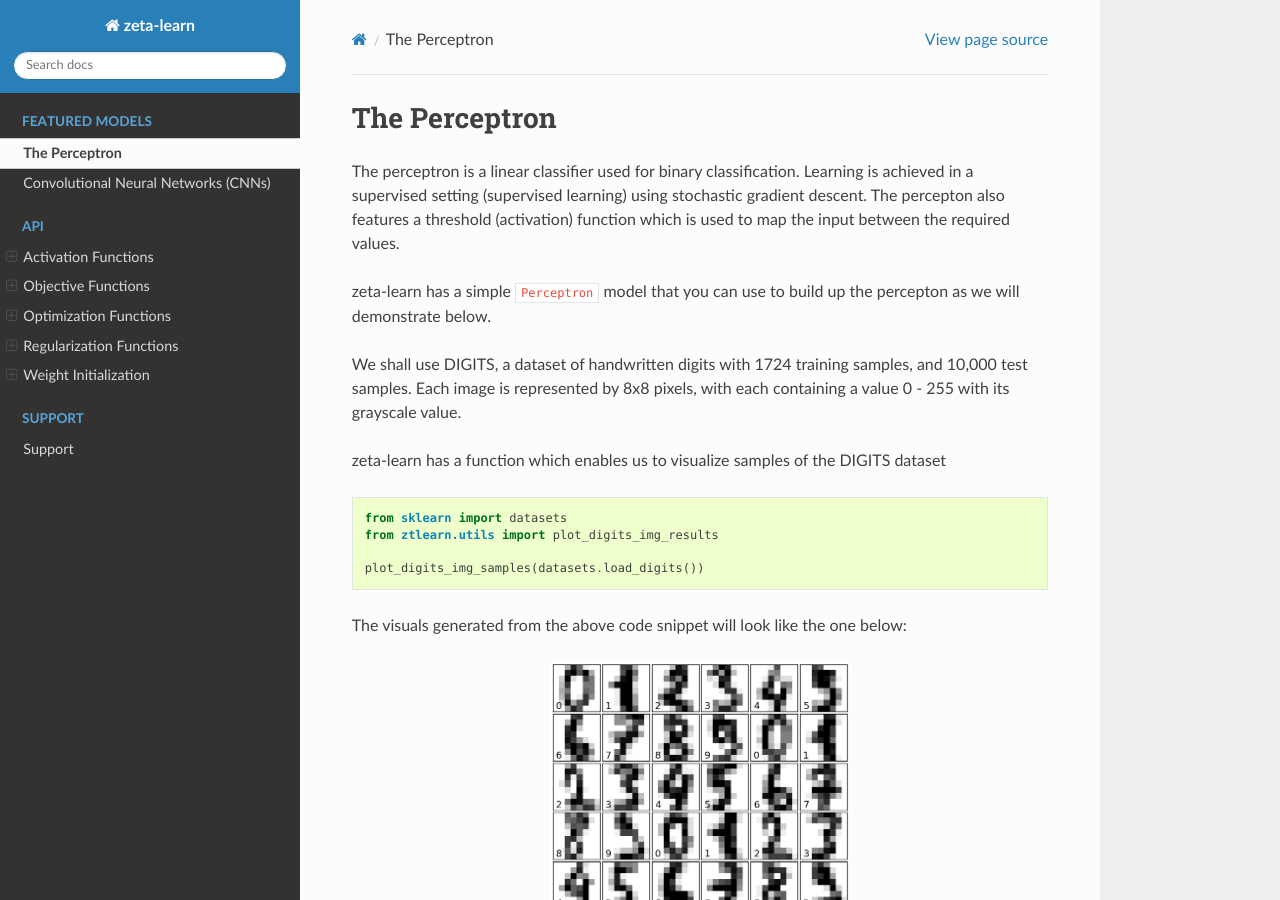
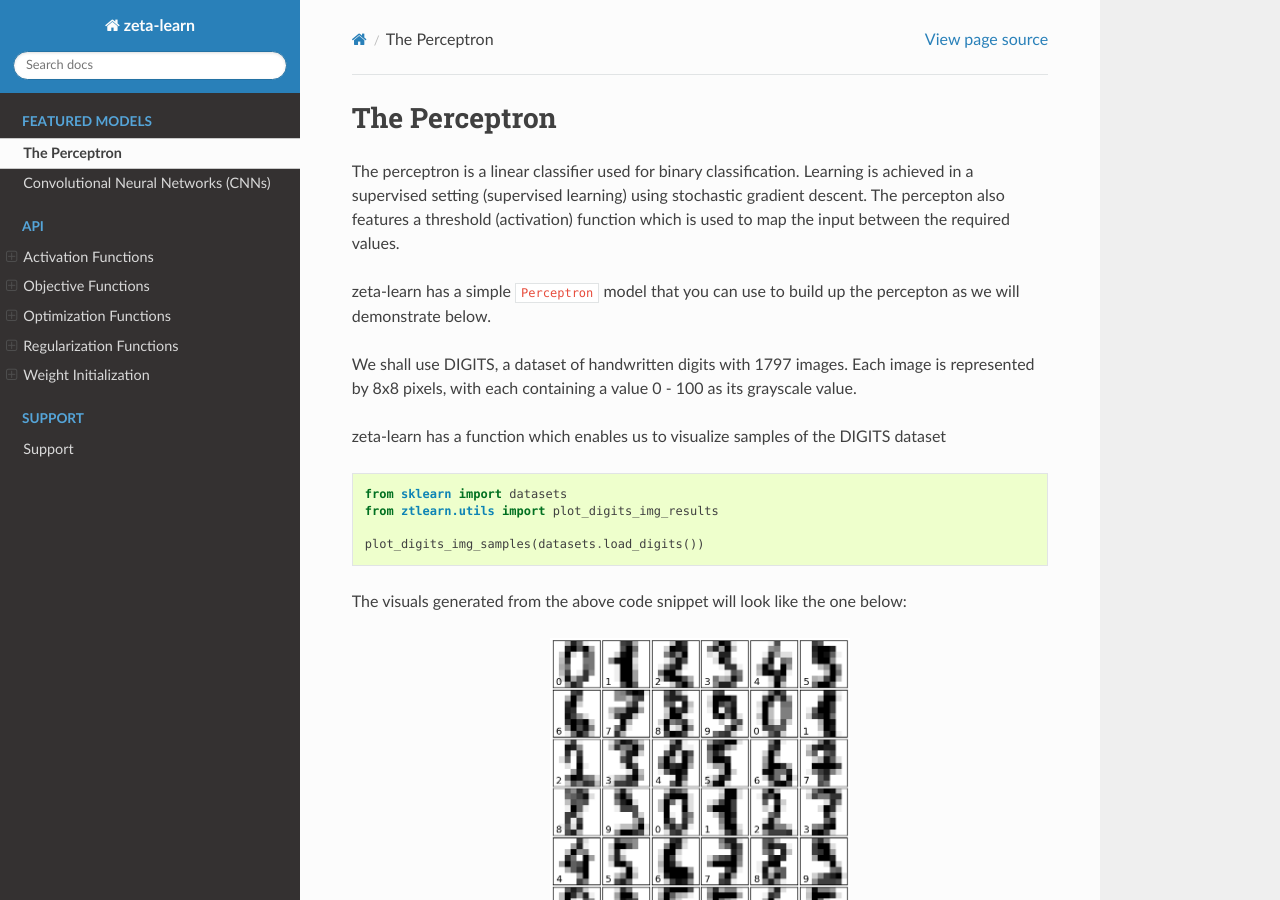
Before and after one commit to jefkine/zeta-learn, a Sphinx documentation site: the page built from docs/writeups/tutorials/perceptron.rst, in a window 1280 px wide and 900 px high. Built offline with Sphinx 7.4.7 and the Read the Docs theme 2.0.0, drawn with Linux system fonts in a browser that asks for light colours.

Commit message:
updated docs

```diff
--- a/docs/writeups/tutorials/cnn.rst
+++ b/docs/writeups/tutorials/cnn.rst
@@ -9,9 +9,9 @@
 zeta-learn utilizes the ``Sequential`` model api to help you build up a convolutional
 neural network with ease as we will demonstrate below.
 
-We shall use DIGITS, a dataset of handwritten digits with 1724 training samples,
-and 10,000 test samples. Each image is represented by 8x8 pixels, with each
-containing a value 0 - 255 with its grayscale value.
+We shall use DIGITS, a dataset of handwritten digits with 1797 images. Each image
+is represented by 8x8 pixels, with each containing a value 0 - 100 as its
+grayscale value.
 
 zeta-learn has a function which enables us to visualize samples of the DIGITS dataset
 
--- a/docs/writeups/tutorials/perceptron.rst
+++ b/docs/writeups/tutorials/perceptron.rst
@@ -9,9 +9,9 @@
 zeta-learn has a simple ``Perceptron`` model that you can use to build up the
 percepton as we will demonstrate below.
 
-We shall use DIGITS, a dataset of handwritten digits with 1724 training samples,
-and 10,000 test samples. Each image is represented by 8x8 pixels, with each
-containing a value 0 - 255 with its grayscale value.
+We shall use DIGITS, a dataset of handwritten digits with 1797 images. Each image
+is represented by 8x8 pixels, with each containing a value 0 - 100 as its
+grayscale value.
 
 zeta-learn has a function which enables us to visualize samples of the DIGITS dataset
 
```
